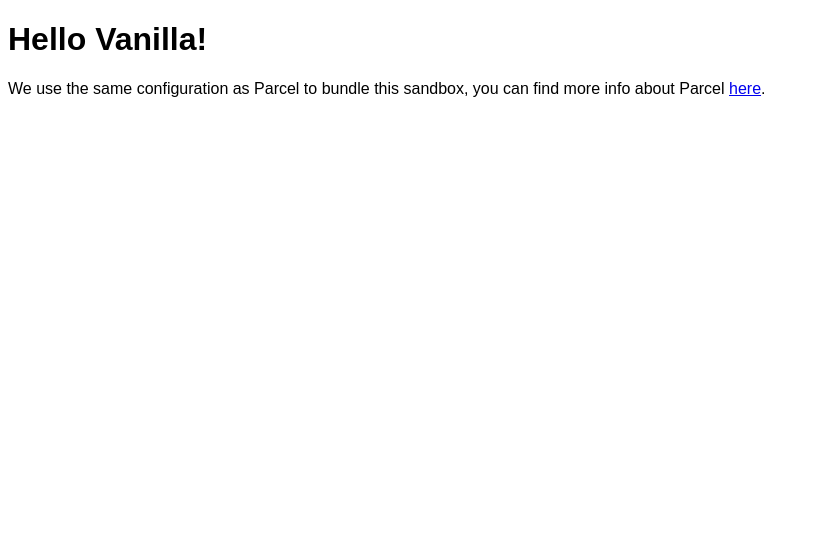
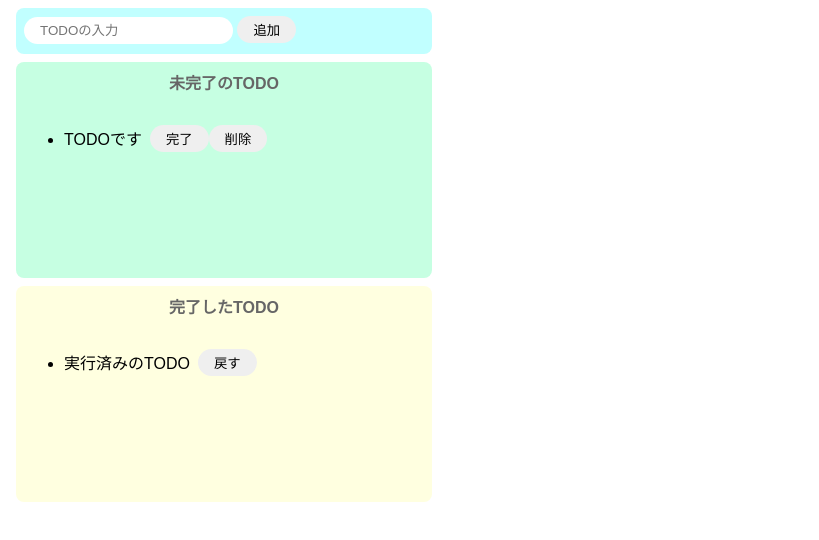
Before and after one commit to keita127/Todo_vanilla, a website built with Parcel: page index.html in a window 1280 px wide. Shown: the whole page, without its empty margins (0-819 px from the left). Built offline with nearby package versions, Linux system fonts and the light colour scheme.

Commit message:
add html, css

```diff
--- a/index.html
+++ b/index.html
@@ -1,16 +1,41 @@
 <!DOCTYPE html>
 <html>
+  <head>
+    <title>Todo_vanilla</title>
+    <meta charset="UTF-8" />
+  </head>
 
-<head>
-	<title>Parcel Sandbox</title>
-	<meta charset="UTF-8" />
-</head>
+  <body>
+    <div class="input_area">
+      <input placeholder="TODOの入力" />
+      <button>追加</button>
+    </div>
 
-<body>
-	<div id="app"></div>
+    <div class="incomplete_area">
+      <p class="title">未完了のTODO</p>
+      <ul>
+        <li>
+          <div class="list_row">
+            <p class="todo_content">TODOです</p>
+            <button>完了</button>
+            <button>削除</button>
+          </div>
+        </li>
+      </ul>
+    </div>
 
-	<script src="src/index.js">
-	</script>
-</body>
+    <div class="complete_area">
+      <p class="title">完了したTODO</p>
+      <ul>
+        <li>
+          <div class="list_row">
+            <p class="todo_content">実行済みのTODO</p>
+            <button>戻す</button>
+          </div>
+        </li>
+      </ul>
+    </div>
 
+    <script src="src/index.js"></script>
+  </body>
 </html>
--- a/src/index.js
+++ b/src/index.js
@@ -1,10 +1 @@
 import "./styles.css";
-
-document.getElementById("app").innerHTML = `
-<h1>Hello Vanilla!</h1>
-<div>
-  We use the same configuration as Parcel to bundle this sandbox, you can find more
-  info about Parcel
-  <a href="https://parceljs.org" target="_blank" rel="noopener noreferrer">here</a>.
-</div>
-`;
--- a/src/styles.css
+++ b/src/styles.css
@@ -1,3 +1,66 @@
 body {
   font-family: sans-serif;
 }
+
+input {
+  border-radius: 16px;
+  border: none;
+  padding: 6px 16px;
+  outline: none;
+}
+
+button {
+  border-radius: 16px;
+  border: none;
+  padding: 4px 16px;
+}
+
+button:hover {
+  background-color: #ff7fff;
+  color: #fff;
+  cursor: pointer;
+}
+
+.input_area {
+  background-color: #c1ffff;
+  width: 400px;
+  height: 30px;
+  padding: 8px;
+  margin: 8px;
+  border-radius: 8px;
+}
+
+.incomplete_area {
+  background-color: #c6ffe2;
+  width: 400px;
+  min-height: 200px;
+  padding: 8px;
+  margin: 8px;
+  border-radius: 8px;
+}
+
+.complete_area {
+  background-color: #ffffe0;
+  width: 400px;
+  min-height: 200px;
+  padding: 8px;
+  margin: 8px;
+  border-radius: 8px;
+}
+
+.title {
+  text-align: center;
+  margin-top: 0;
+  font-weight: bold;
+  color: #666;
+}
+
+.list_row {
+  display: flex;
+  align-items: center;
+  padding-bottom: 4px;
+}
+
+.todo_content {
+  margin-right: 8px;
+}
```
Also changed, not shown: README.md.
